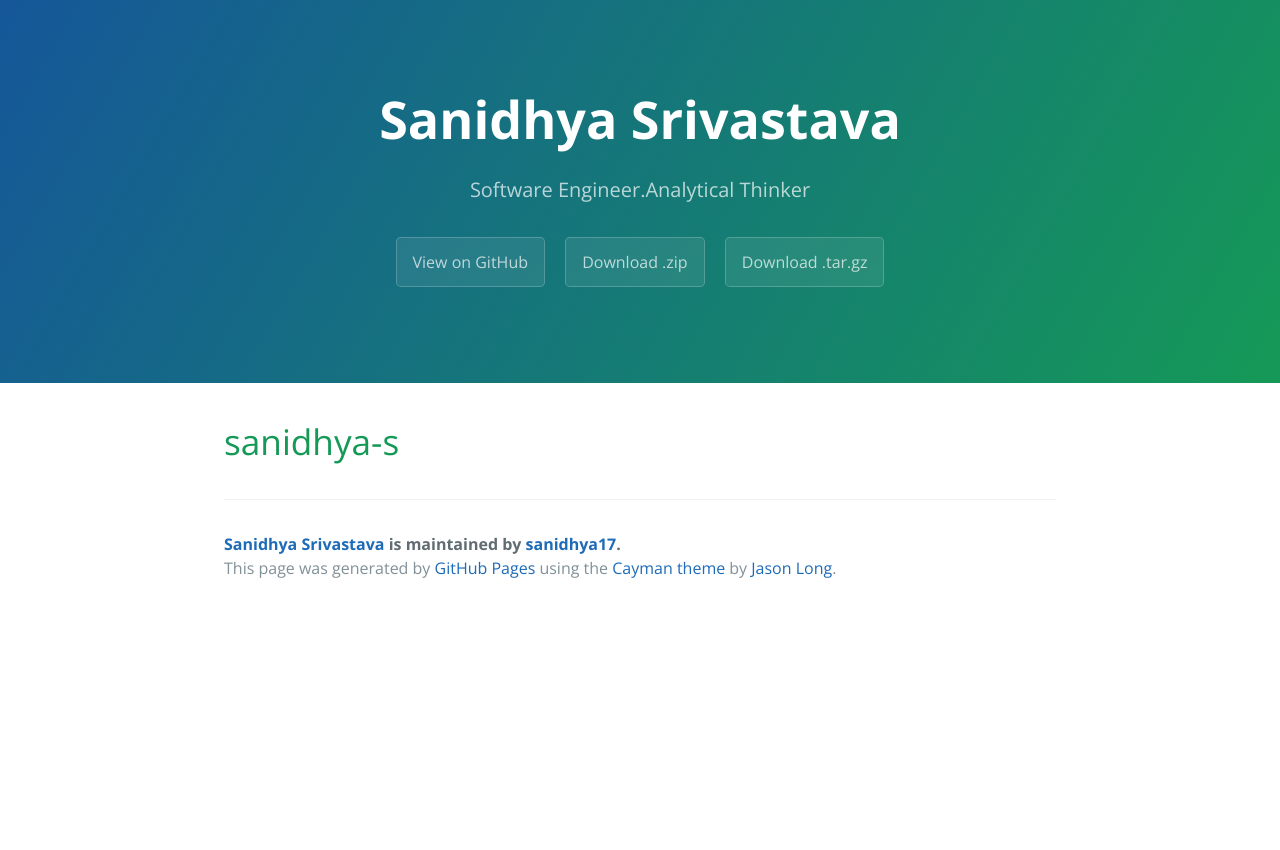
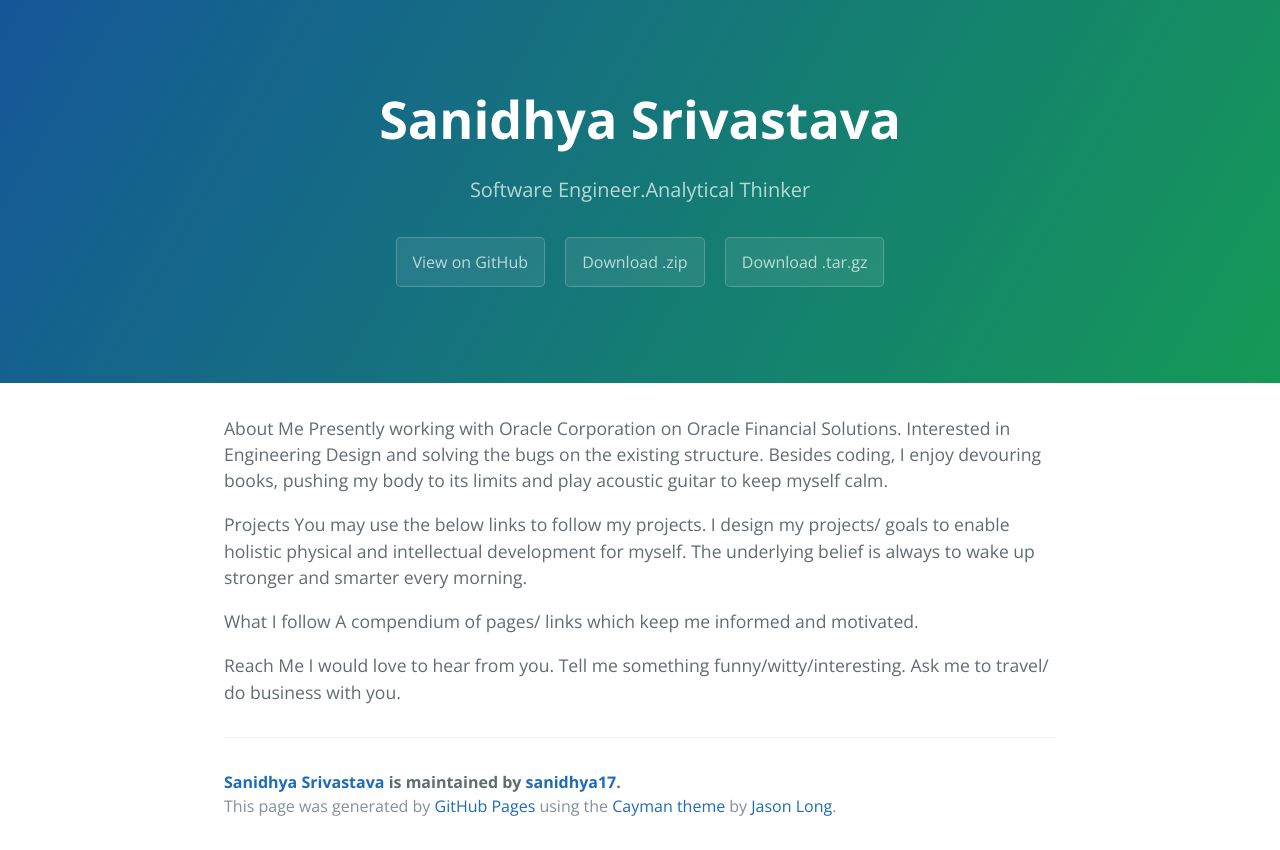
Before and after one commit to sanidhya17/sanidhya-s, a plain HTML site: page index.html in a window 1280 px wide. Before the commit the page ends 800 px from the top, so only its background shows below. Drawn offline with nearby package versions, Linux system fonts and the light colour scheme.

Commit message:
Create gh-pages branch via GitHub

```diff
--- a/index.html
+++ b/index.html
@@ -19,8 +19,17 @@
     </section>
 
     <section class="main-content">
-      <h1>
-<a id="sanidhya-s" class="anchor" href="#sanidhya-s" aria-hidden="true"><span aria-hidden="true" class="octicon octicon-link"></span></a>sanidhya-s</h1>
+      <p>About Me
+Presently working with Oracle Corporation on Oracle Financial Solutions. Interested in Engineering Design and solving the bugs on the existing structure. Besides coding, I enjoy devouring books, pushing my body to its limits and play acoustic guitar to keep myself calm.</p>
+
+<p>Projects
+You may use the below links to follow my projects. I design my projects/ goals to enable holistic physical and intellectual development for myself. The underlying belief is always to wake up stronger and smarter every morning.</p>
+
+<p>What I follow
+A compendium of pages/ links which keep me informed and motivated.</p>
+
+<p>Reach Me
+I would love to hear from you. Tell me something funny/witty/interesting. Ask me to travel/ do business with you.</p>
 
       <footer class="site-footer">
         <span class="site-footer-owner"><a href="https://github.com/sanidhya17/sanidhya-s">Sanidhya Srivastava</a> is maintained by <a href="https://github.com/sanidhya17">sanidhya17</a>.</span>
--- a/params.json
+++ b/params.json
@@ -1,6 +1,6 @@
 {
   "name": "Sanidhya Srivastava",
   "tagline": "Software Engineer.Analytical Thinker",
-  "body": "# sanidhya-s",
+  "body": "About Me\r\nPresently working with Oracle Corporation on Oracle Financial Solutions. Interested in Engineering Design and solving the bugs on the existing structure. Besides coding, I enjoy devouring books, pushing my body to its limits and play acoustic guitar to keep myself calm.\r\n\r\nProjects\r\nYou may use the below links to follow my projects. I design my projects/ goals to enable holistic physical and intellectual development for myself. The underlying belief is always to wake up stronger and smarter every morning.\r\n\r\nWhat I follow\r\nA compendium of pages/ links which keep me informed and motivated.\r\n\r\nReach Me\r\nI would love to hear from you. Tell me something funny/witty/interesting. Ask me to travel/ do business with you.",
   "note": "Don't delete this file! It's used internally to help with page regeneration."
 }
```
